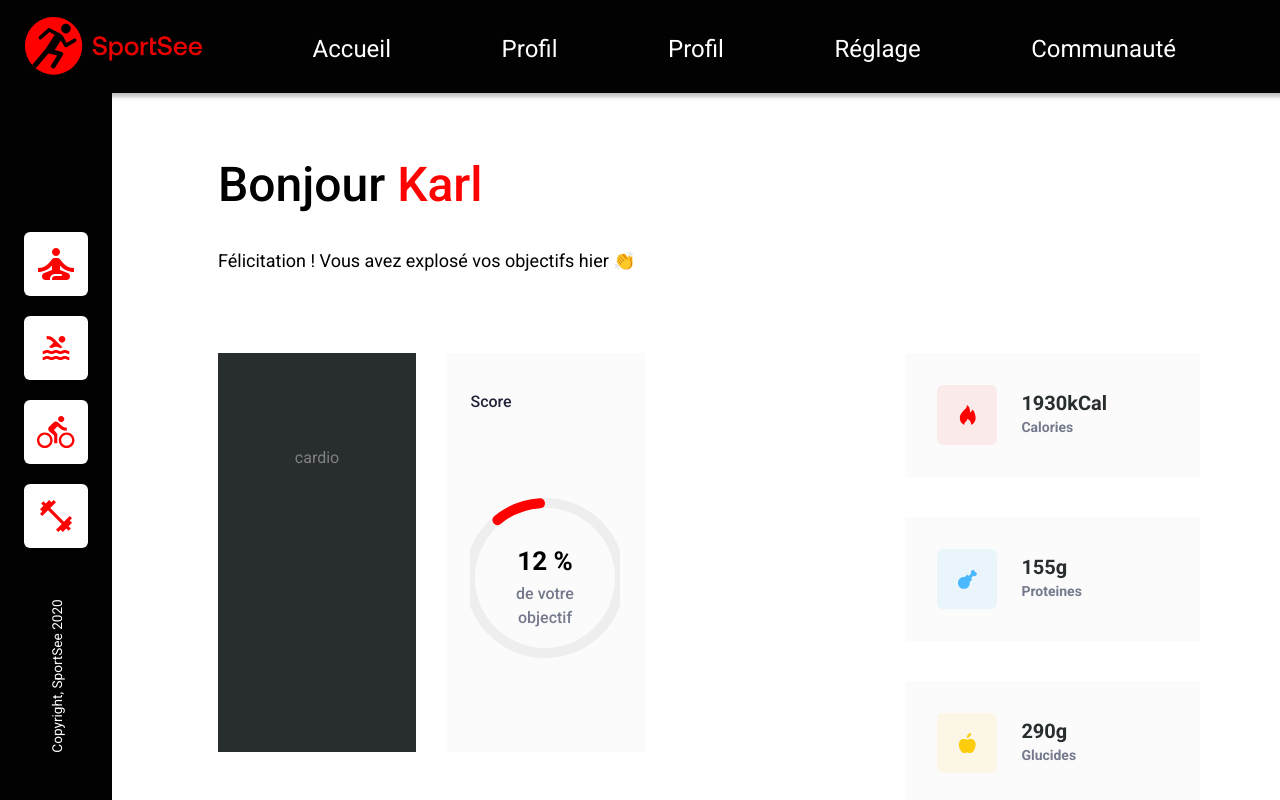
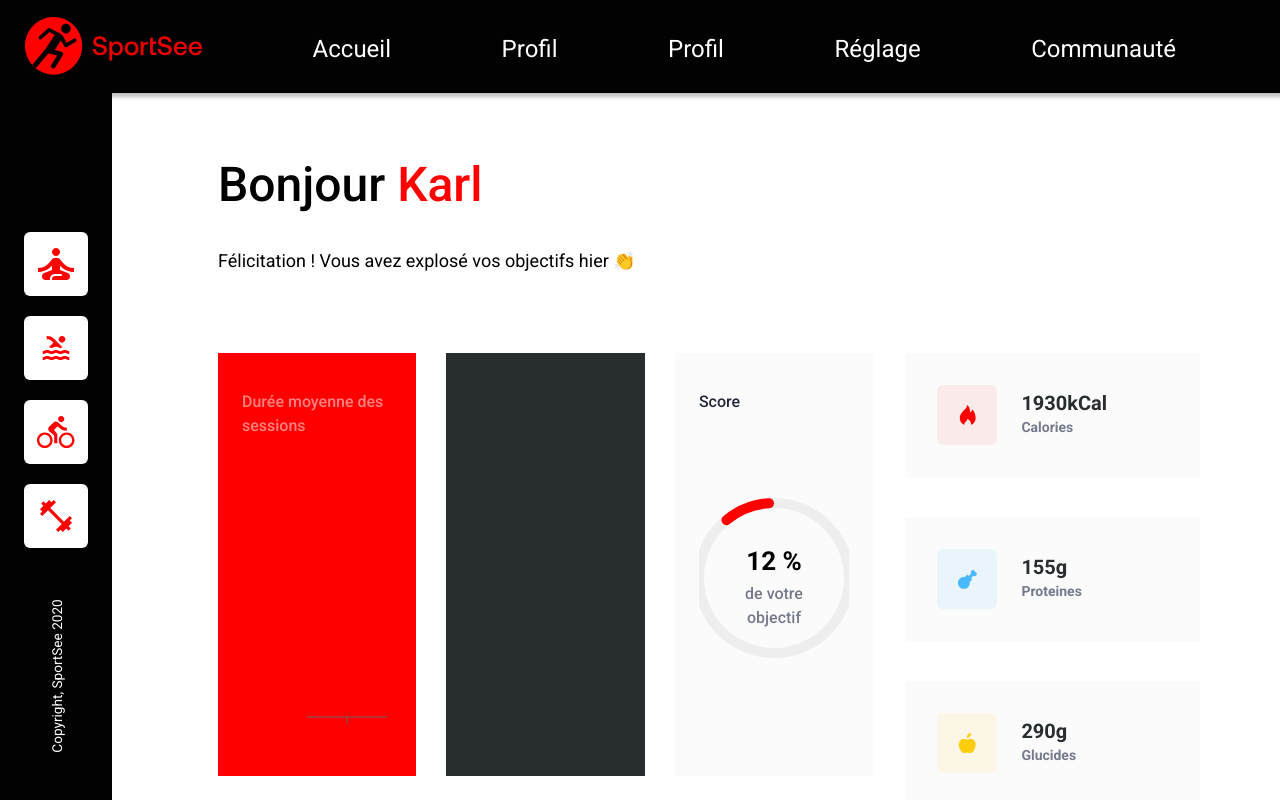
Before and after one commit to JeanBaptisteCalzia/SportSee-Front, a React (Vite) app: page /user/12 in a window 1280 px wide. Shown: the top 800 px of the page. Built offline with nearby package versions, Linux system fonts and the light colour scheme.

Commit message:
Add AverageSessions component

```diff
--- /dev/null
+++ b/src/components/AverageSessions/averageSessions.scss
@@ -0,0 +1,10 @@
+.average-sessions {
+  background-color: #ff0000;
+  padding: 1.5rem;
+  position: relative;
+
+  h2 {
+    opacity: 0.5;
+    color: white;
+  }
+}
--- /dev/null
+++ b/src/components/AverageSessions/index.jsx
@@ -0,0 +1,45 @@
+import "./averageSessions.scss";
+import React from "react";
+import {
+  LineChart,
+  Line,
+  XAxis,
+  YAxis,
+  CartesianGrid,
+  Tooltip,
+  ResponsiveContainer,
+} from "recharts";
+
+function AverageSessions({ data }) {
+  return (
+    <section className="average-sessions">
+      <h2>
+        Durée moyenne des
+        <br />
+        sessions
+      </h2>
+
+      <ResponsiveContainer width="100%" height={300}>
+        <LineChart
+          width="100%"
+          height="100%"
+          data={data}
+          // margin={{ top: 5, right: 30, left: 20, bottom: 5 }}
+        >
+          {/* <CartesianGrid strokeDasharray="3 3" /> */}
+          <XAxis dataKey="day" />
+          <YAxis />
+          <Tooltip />
+          <Line
+            type="monotone"
+            dataKey="sessionLength"
+            stroke="#fff"
+            strokeWidth={2}
+          />
+        </LineChart>
+      </ResponsiveContainer>
+    </section>
+  );
+}
+
+export default AverageSessions;
--- a/src/components/Performance/index.jsx
+++ b/src/components/Performance/index.jsx
@@ -13,9 +13,9 @@ function Performance({ data }) {
   return (
     <section className="performance">
       <ResponsiveContainer width="100%" height={300}>
-        <RadarChart cx="50%" cy="50%" outerRadius="80%" data={data}>
+        <RadarChart cx="50%" cy="50%" data={data}>
           <PolarGrid radialLines={false} />
-          <PolarAngleAxis dataKey="kind.1" />
+          <PolarAngleAxis dataKey="kind" />
           <PolarRadiusAxis />
           <Radar
             dataKey="value"
--- a/src/pages/User/index.jsx
+++ b/src/pages/User/index.jsx
@@ -2,10 +2,12 @@ import React from "react";
 import { useParams } from "react-router-dom";
 import { userMainData } from "../../datas/dataMocked";
 import { userPerformance } from "../../datas/dataMocked";
+import { userAverageSessions } from "../../datas/dataMocked";
 import Error from "../../components/Error";
 import KeyData from "../../components/KeyData";
 import Score from "../../components/Score";
 import Performance from "../../components/Performance";
+import AverageSessions from "../../components/AverageSessions";
 import iconEnergy from "../../assets/icon/energy.svg";
 import iconChicken from "../../assets/icon/chicken.svg";
 import iconApple from "../../assets/icon/apple.svg";
@@ -24,6 +26,11 @@ function User() {
   const currentUserPerformance =
     userPerformance &&
     userPerformance.filter((user) => user.userId === parseInt(userId));
+
+  // Average Sessions chart
+  const currentUserAverageSessions =
+    userAverageSessions &&
+    userAverageSessions.filter((user) => user.userId === parseInt(userId));
 
   if (parseInt(currentId) !== parseInt(userId)) {
     return <Error />;
@@ -44,6 +51,7 @@ function User() {
               <div className="main__content">
                 <div className="main__content-top"></div>
                 <div className="main__content-bottom">
+                  <AverageSessions data={currentUserAverageSessions} />
                   <Performance data={currentUserPerformance} />
                   <Score todayScore={todayScore} data={currentUser} />
                 </div>
```
